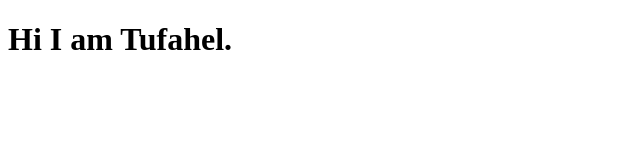
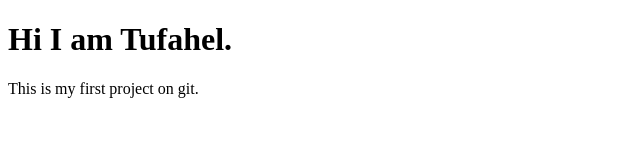
Before and after one commit to Tufahel/my-first-website, a plain HTML site: page index.html in a window 1280 px wide. Shown: the whole page, without its empty margins (0-640 px from the left). Drawn offline with Linux system fonts and the light colour scheme.

Commit message:
ok agreement

```diff
--- a/index.html
+++ b/index.html
@@ -7,5 +7,6 @@
 </head>
 <body>
     <h1> Hi I am Tufahel. </h1>
+    <p> This is my first project on git. </p>
 </body>
 </html>
```
